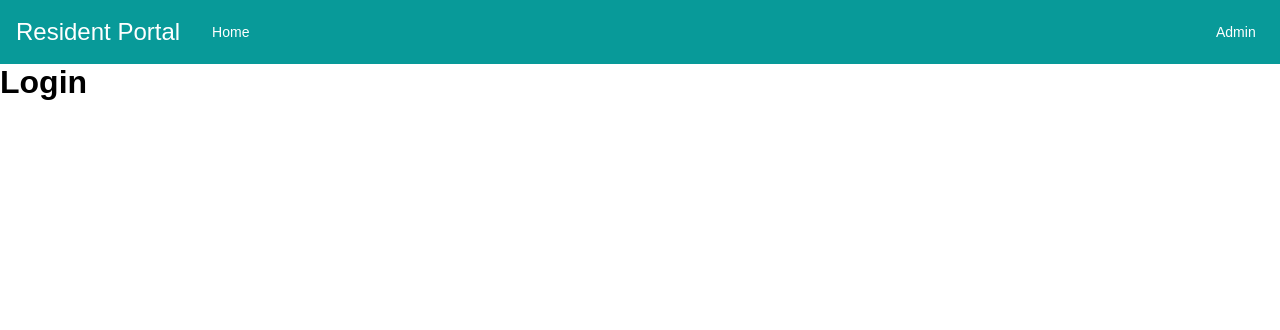
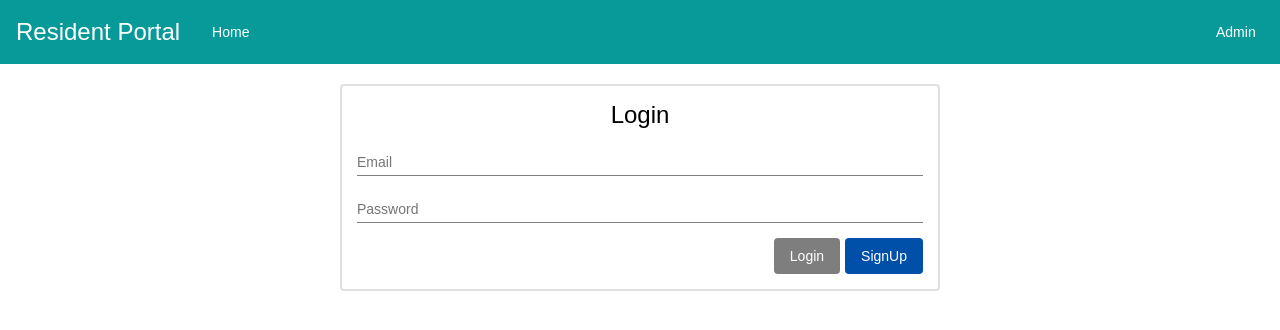
Before and after one commit to Roger-Takeshita/SuiteSpot_SuitePortal, a React (Create React App) app in the folder frontend/: page /admin in a window 1280 px wide. Shown: the top 330 px of the page. Built offline with nearby package versions, Linux system fonts and the light colour scheme.

Commit message:
feat: Should add Login Form, Sign Up Form
    - Added and styled login and sign up form

```diff
--- a/frontend/src/components/FormLogin.tsx
+++ b/frontend/src/components/FormLogin.tsx
@@ -1,9 +1,83 @@
-import React from 'react';
+import React, { useState, FormEvent, ChangeEvent } from 'react';
+import { Link } from 'react-router-dom';
+import * as type from '../utils/types/types';
 
-const FormLogin = () => {
+const FormLogin: React.FC<type.FormLoginProps> = ({ onSubmit }) => {
+    const initialState: type.LoginForm = {
+        email: '',
+        password: '',
+    };
+    const [form, setForm] = useState(initialState);
+
+    const handleSubmit = (e: FormEvent) => {
+        e.preventDefault();
+        onSubmit(form);
+        setForm(initialState);
+    };
+
+    const handleChange = ({
+        target: { name, value },
+    }: ChangeEvent<
+        HTMLInputElement | HTMLTextAreaElement | HTMLSelectElement
+    >) => {
+        setForm({
+            ...form,
+            [name]: value,
+        });
+    };
+
+    const isFormValid = (): boolean => {
+        return !(
+            form.email.trim() !== '' &&
+            form.password.trim() !== '' &&
+            form.email.length > 0 &&
+            form.password.length > 0
+        );
+    };
+
     return (
-        <div>
-            <h1>FormLogin</h1>
+        <div className="login-form">
+            <h2>Login</h2>
+            <form className="login-form__form" onSubmit={handleSubmit}>
+                <div className="login-form__input-container">
+                    <input
+                        type="email"
+                        name="email"
+                        value={form.email}
+                        onChange={handleChange}
+                        placeholder="Email"
+                        className="login-form__input"
+                    />
+                    <label className="login-form__label" htmlFor="email">
+                        Email
+                    </label>
+                </div>
+                <div className="login-form__input-container">
+                    <input
+                        type="text"
+                        name="password"
+                        value={form.password}
+                        onChange={handleChange}
+                        placeholder="Password"
+                        className="login-form__input"
+                    />
+                    <label className="login-form__label" htmlFor="password">
+                        Password
+                    </label>
+                </div>
+                <div className="login-form__cta">
+                    <button
+                        className={isFormValid() ? 'btn btn--disabled ' : 'btn'}
+                        type="submit"
+                        disabled={isFormValid()}
+                    >
+                        Login
+                    </button>
+                    <Link to="/signup" className="btn btn--signup">
+                        SignUp
+                    </Link>
+                </div>
+            </form>
         </div>
     );
 };
--- a/frontend/src/components/FormRequest.tsx
+++ b/frontend/src/components/FormRequest.tsx
@@ -1,7 +1,7 @@
 import React, { ChangeEvent, FormEvent, useState } from 'react';
 import * as type from '../utils/types/types';
 
-const FormRequest: React.FC<type.FormProps> = ({ onSubmit }) => {
+const FormRequest: React.FC<type.FormRequestProps> = ({ onSubmit }) => {
     const initialState = {
         unitNumber: '',
         name: '',
--- a/frontend/src/components/FormSignUp.tsx
+++ b/frontend/src/components/FormSignUp.tsx
@@ -1,9 +1,103 @@
-import React from 'react';
+import React, { useState, FormEvent, ChangeEvent } from 'react';
+import { Link } from 'react-router-dom';
+import * as type from '../utils/types/types';
 
-const FormSignUp = () => {
+const FormSignUp: React.FC<type.FormSignUpProps> = ({ onSubmit }) => {
+    const initialState: type.SignupForm = {
+        email: '',
+        password: '',
+        confirmPassword: '',
+    };
+    const [form, setForm] = useState(initialState);
+
+    const handleSubmit = (e: FormEvent) => {
+        e.preventDefault();
+        onSubmit(form);
+        setForm(initialState);
+    };
+
+    const handleChange = ({
+        target: { name, value },
+    }: ChangeEvent<
+        HTMLInputElement | HTMLTextAreaElement | HTMLSelectElement
+    >) => {
+        setForm({
+            ...form,
+            [name]: value,
+        });
+    };
+
+    const isFormValid = (): boolean => {
+        return !(
+            form.email.trim() !== '' &&
+            form.password.trim() !== '' &&
+            form.confirmPassword.trim() !== '' &&
+            form.email.length > 0 &&
+            form.password.length > 0 &&
+            form.confirmPassword.length > 0 &&
+            form.password === form.confirmPassword
+        );
+    };
+
     return (
-        <div>
-            <h1>FormSignUp</h1>
+        <div className="login-form">
+            <h2>Sign Up</h2>
+            <form className="login-form__form" onSubmit={handleSubmit}>
+                <div className="login-form__input-container">
+                    <input
+                        type="email"
+                        name="email"
+                        value={form.email}
+                        onChange={handleChange}
+                        placeholder="Email"
+                        className="login-form__input"
+                    />
+                    <label className="login-form__label" htmlFor="email">
+                        Email
+                    </label>
+                </div>
+                <div className="login-form__input-container">
+                    <input
+                        type="text"
+                        name="password"
+                        value={form.password}
+                        onChange={handleChange}
+                        placeholder="Password"
+                        className="login-form__input"
+                    />
+                    <label className="login-form__label" htmlFor="password">
+                        Password
+                    </label>
+                </div>
+                <div className="login-form__input-container">
+                    <input
+                        type="text"
+                        name="confirmPassword"
+                        value={form.confirmPassword}
+                        onChange={handleChange}
+                        placeholder="Confirm Password"
+                        className="login-form__input"
+                    />
+                    <label
+                        className="login-form__label"
+                        htmlFor="confirmPassword"
+                    >
+                        Password
+                    </label>
+                </div>
+                <div className="login-form__cta">
+                    <button
+                        className={isFormValid() ? 'btn btn--disabled ' : 'btn'}
+                        type="submit"
+                        disabled={isFormValid()}
+                    >
+                        Sign Up
+                    </button>
+                    <Link to="/login" className="btn btn--signup">
+                        Login
+                    </Link>
+                </div>
+            </form>
         </div>
     );
 };
--- a/frontend/src/css/base/_variables.sass
+++ b/frontend/src/css/base/_variables.sass
@@ -2,5 +2,6 @@ $color-primary: #089a99
 $color-primary-dark: #045e5e
 $color-white: #fff
 $color-black: #000
+$color-blue: #004fa8
 $color-gray: #7e7e7e
 $color-orange: #e66317
--- a/frontend/src/css/components/_form.sass
+++ b/frontend/src/css/components/_form.sass
@@ -1,3 +1,4 @@
+.login-form,
 .request-form
   margin: 20px
   min-width: 10%
@@ -49,20 +50,36 @@
     top: -10px
     font-size: 10px
     color: $color-primary
+  &__cta
+    flex-grow: 1
+    margin-top: 15px
+    display: flex
+    justify-content: flex-end
+
+    & > :last-child
+      margin-left: 5px
 
 .btn
   background-color: $color-orange
+  text-decoration: none
   color: $color-white
   border: none
   white-space: nowrap
   outline: none
   min-width: 64px
   margin: 0
+  display: inline-block
   line-height: 36px
+  height: 36px
   padding: 0 16px
   border-radius: 4px
   overflow: visible
   cursor: pointer
   font-size: 14px
   font-weight: 500
-  margin-top: 15px
+
+  &--signup
+    background-color: $color-blue
+  &--disabled
+    background-color: $color-gray
+    cursor: not-allowed
--- a/frontend/src/css/styles.css
+++ b/frontend/src/css/styles.css
@@ -24,6 +24,7 @@ body,
   width: 100%;
 }
 
+.login-form,
 .request-form {
   margin: 20px;
   min-width: 10%;
@@ -35,17 +36,21 @@ body,
   margin: 20px auto;
 }
 
+.login-form h2,
 .request-form h2 {
   font-weight: 400;
   text-align: center;
 }
 
+.login-form__input-container,
 .request-form__input-container {
   margin-top: 20px;
   position: relative;
 }
 
-.request-form__input, .request-form__select {
+.login-form__input, .login-form__select,
+.request-form__input,
+.request-form__select {
   display: block;
   border: none;
   border-bottom: 1.8px solid #7e7e7e;
@@ -55,6 +60,7 @@ body,
   outline: none;
 }
 
+.login-form__label,
 .request-form__label {
   display: block;
   font-size: 14px;
@@ -67,61 +73,113 @@ body,
   pointer-events: none;
 }
 
+.login-form__input:focus,
 .request-form__input:focus {
   border-bottom: 1.8px solid #045e5e;
 }
 
+.login-form__input:focus::-webkit-input-placeholder,
 .request-form__input:focus::-webkit-input-placeholder {
   opacity: 0;
 }
 
+.login-form__input:focus:-ms-input-placeholder,
 .request-form__input:focus:-ms-input-placeholder {
   opacity: 0;
 }
 
+.login-form__input:focus::-ms-input-placeholder,
 .request-form__input:focus::-ms-input-placeholder {
   opacity: 0;
 }
 
+.login-form__input:focus::placeholder,
 .request-form__input:focus::placeholder {
   opacity: 0;
 }
 
-.request-form__input:placeholder-shown + .request-form__label {
+.login-form__input:placeholder-shown + .login-form__label,
+.request-form__input:placeholder-shown + .login-form__label, .login-form__input:placeholder-shown +
+.request-form__label,
+.request-form__input:placeholder-shown +
+.request-form__label {
   opacity: 0;
 }
 
-.request-form__select:not(:placeholder-shown) + .request-form__label,
-.request-form__input:not(:placeholder-shown) + .request-form__label {
+.login-form__select:not(:placeholder-shown) + .login-form__label,
+.login-form__input:not(:placeholder-shown) + .login-form__label,
+.request-form__select:not(:placeholder-shown) + .login-form__label,
+.request-form__input:not(:placeholder-shown) + .login-form__label, .login-form__select:not(:placeholder-shown) +
+.request-form__label,
+.login-form__input:not(:placeholder-shown) +
+.request-form__label,
+.request-form__select:not(:placeholder-shown) +
+.request-form__label,
+.request-form__input:not(:placeholder-shown) +
+.request-form__label {
   opacity: 1;
   top: -10px;
   font-size: 10px;
   color: #089a99;
 }
 
-.request-form__input:focus + .request-form__label {
+.login-form__input:focus + .login-form__label,
+.request-form__input:focus + .login-form__label, .login-form__input:focus +
+.request-form__label,
+.request-form__input:focus +
+.request-form__label {
   opacity: 1;
   top: -10px;
   font-size: 10px;
   color: #089a99;
 }
 
+.login-form__cta,
+.request-form__cta {
+  -webkit-box-flex: 1;
+      -ms-flex-positive: 1;
+          flex-grow: 1;
+  margin-top: 15px;
+  display: -webkit-box;
+  display: -ms-flexbox;
+  display: flex;
+  -webkit-box-pack: end;
+      -ms-flex-pack: end;
+          justify-content: flex-end;
+}
+
+.login-form__cta > :last-child,
+.request-form__cta > :last-child {
+  margin-left: 5px;
+}
+
 .btn {
   background-color: #e66317;
+  text-decoration: none;
   color: #fff;
   border: none;
   white-space: nowrap;
   outline: none;
   min-width: 64px;
   margin: 0;
+  display: inline-block;
   line-height: 36px;
+  height: 36px;
   padding: 0 16px;
   border-radius: 4px;
   overflow: visible;
   cursor: pointer;
   font-size: 14px;
   font-weight: 500;
-  margin-top: 15px;
+}
+
+.btn--signup {
+  background-color: #004fa8;
+}
+
+.btn--disabled {
+  background-color: #7e7e7e;
+  cursor: not-allowed;
 }
 
 .navbar {
--- a/frontend/src/pages/AdminPage.tsx
+++ b/frontend/src/pages/AdminPage.tsx
@@ -1,11 +1,11 @@
 import React from 'react';
 
-const Admin = () => {
+const AdminPage = () => {
     return (
         <div>
-            <h1>Admin</h1>
+            <h1>AdminPage</h1>
         </div>
     );
 };
 
-export default Admin;
+export default AdminPage;
--- a/frontend/src/pages/HomePage.tsx
+++ b/frontend/src/pages/HomePage.tsx
@@ -2,11 +2,12 @@ import React from 'react';
 import FormRequest from '../components/FormRequest';
 import * as type from '../utils/types/types';
 
-const Home = () => {
+const HomePage = () => {
     const handleSubmit = (data: type.MaintenanceRequest) => {
         console.log(data);
     };
+
     return <FormRequest onSubmit={handleSubmit} />;
 };
 
-export default Home;
+export default HomePage;
--- a/frontend/src/pages/LoginPage.tsx
+++ b/frontend/src/pages/LoginPage.tsx
@@ -1,11 +1,13 @@
 import React from 'react';
+import * as type from '../utils/types/types';
+import FormLogin from '../components/FormLogin';
 
-const Login = () => {
-    return (
-        <div>
-            <h1>Login</h1>
-        </div>
-    );
+const LoginPage = () => {
+    const handleSubmit = async (data: type.LoginForm) => {
+        console.log(data);
+    };
+
+    return <FormLogin onSubmit={handleSubmit} />;
 };
 
-export default Login;
+export default LoginPage;
--- a/frontend/src/pages/SingUpPage.tsx
+++ b/frontend/src/pages/SingUpPage.tsx
@@ -1,11 +1,13 @@
 import React from 'react';
+import * as type from '../utils/types/types';
+import FormSignUp from '../components/FormSignUp';
 
-const SingUp = () => {
-    return (
-        <div>
-            <h1>SingUp</h1>
-        </div>
-    );
+const SingUpPage = () => {
+    const handleSubmit = async (data: type.SignupForm) => {
+        console.log(data);
+    };
+
+    return <FormSignUp onSubmit={handleSubmit} />;
 };
 
-export default SingUp;
+export default SingUpPage;
```
Also changed, not shown: frontend/src/utils/types/types.ts (+9 -1 lines).
